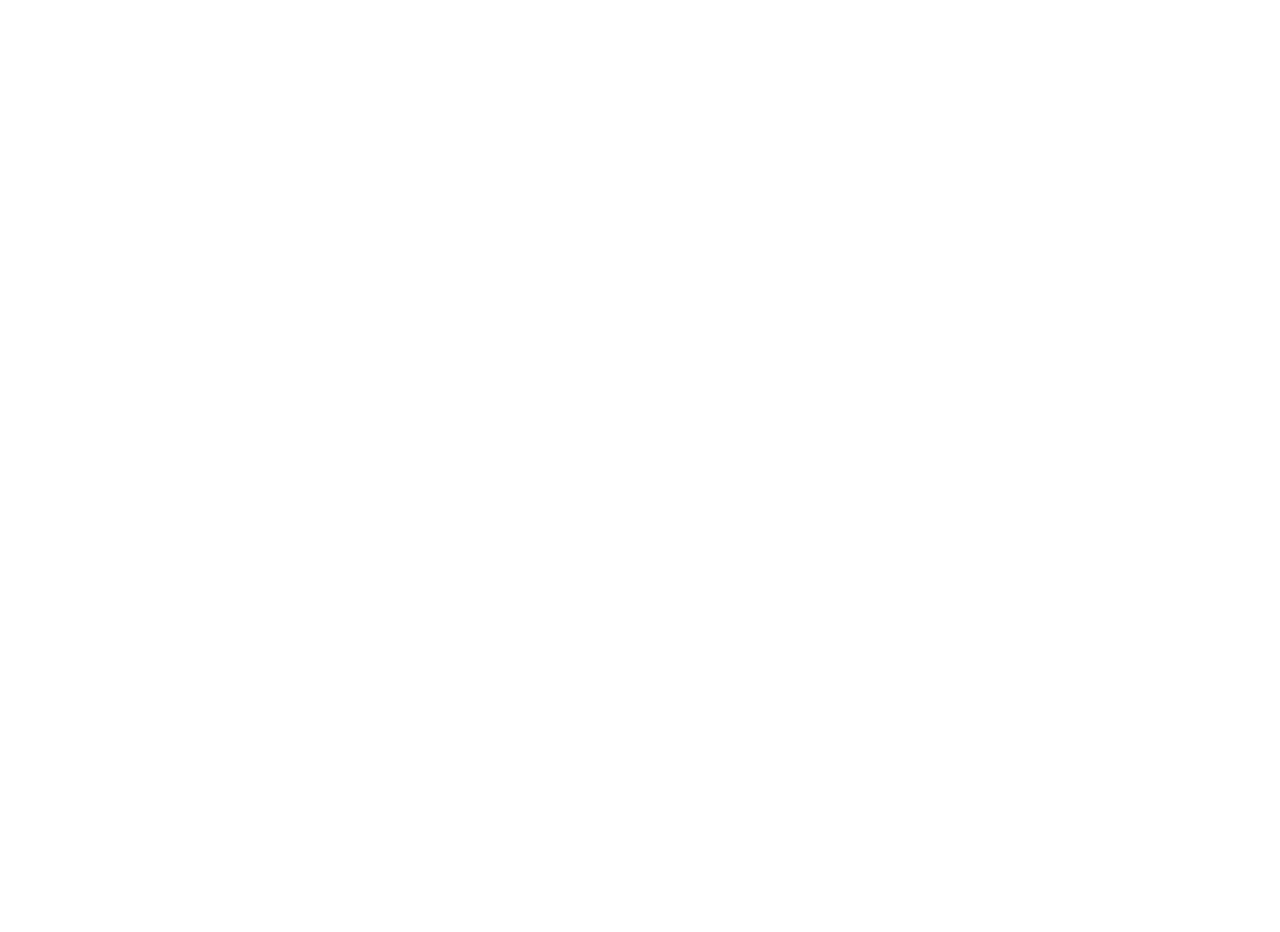
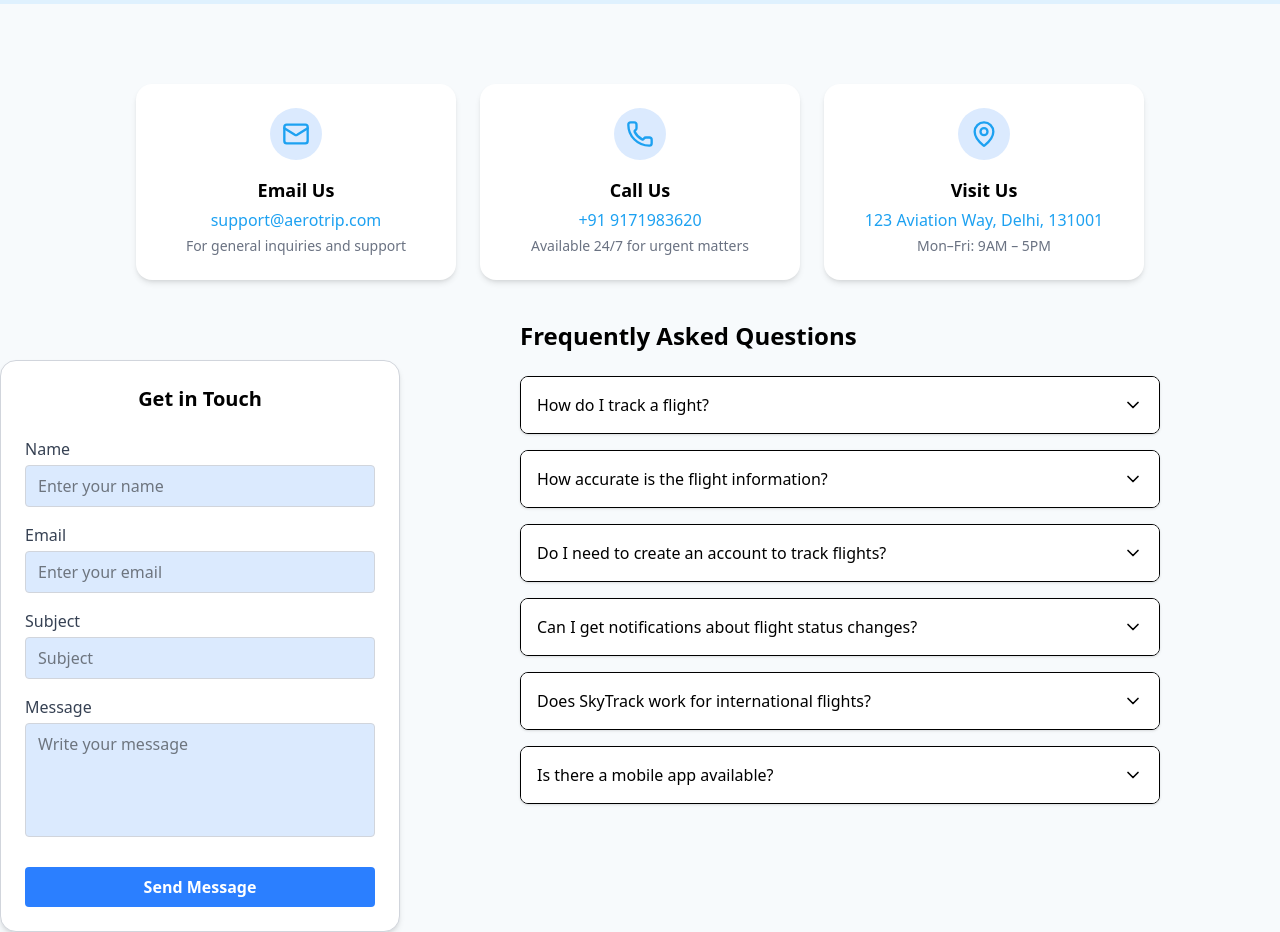
Before and after one commit to abhiiiiiii-21/Aero_Trip, a React (Vite) app: page /contact in a window 1280 px wide. Shown: the part 360-1292 px from the top of the page. Before the commit the page ends 800 px from the top, so only its background shows below. Built offline with nearby package versions, Linux system fonts and the light colour scheme; no server answers.

Commit message:
Started Contact Page

```diff
--- a/src/components/Contact.jsx
+++ b/src/components/Contact.jsx
@@ -1,13 +1,72 @@
-import React, { useEffect } from 'react'
+import { useEffect } from 'react'
+import { Mail, Phone, MapPin } from 'lucide-react';
+import ContactForm from '../miniComponents/ContactForm';
+import FAQs from '../miniComponents/FAQs';
+import FAQ from '../miniComponents/FAQs';
 
-const Contact = ({setTab}) => {
-    useEffect(()=>{
-        setTab("contact")
-    },[])
+const Contact = ({ setTab }) => {
+  useEffect(() => {
+    setTab("contact")
+  }, [])
   return (
     <div>
-      contact
+      <div className='text-center pt-30 bg-[#DFF1FE] pb-30'>
+        <h2 className="text-7xl font-bold text-[#1da1f2] mb-6">Contact Us</h2>
+        <p className='text-xl text-gray-500'>Have questions, feedback, or need assistance? Our team is here to help. Reach out to us using any of the methods below.</p>
+      </div>
+
+      <div className='bg-[#F7FAFC]'>
+        <div className="max-w-6xl mx-auto pt-20 flex flex-col md:flex-row justify-center items-center gap-6">
+
+          <div className="bg-white rounded-2xl shadow-md p-6 w-full md:w-80 text-center transform transition duration-300 hover:scale-105 hover:shadow-lg">
+            <div className="flex justify-center mb-4">
+              <div className="bg-blue-100 rounded-full p-3">
+                <Mail className="text-[#1DA1F1]" size={28} />
+              </div>
+            </div>
+            <h3 className="text-lg font-semibold mb-1">Email Us</h3>
+            <p className="text-[#1DA1F1] font-medium mb-1 cursor-pointer">support@aerotrip.com</p>
+            <p className="text-gray-500 text-sm">For general inquiries and support</p>
+          </div>
+
+          <div className="bg-white rounded-2xl shadow-md p-6 w-full md:w-80 text-center transform transition duration-300 hover:scale-105 hover:shadow-lg">
+            <div className="flex justify-center mb-4">
+              <div className="bg-blue-100 rounded-full p-3">
+                <Phone className="text-[#1DA1F1]" size={28} />
+              </div>
+            </div>
+            <h3 className="text-lg font-semibold mb-1">Call Us</h3>
+            <p className="text-[#1DA1F1] font-medium mb-1 cursor-pointer">+91 9171983620</p>
+            <p className="text-gray-500 text-sm">Available 24/7 for urgent matters</p>
+          </div>
+
+          <div className="bg-white rounded-2xl shadow-md p-6 w-full md:w-80 text-center transform transition duration-300 hover:scale-105 hover:shadow-lg">
+            <div className="flex justify-center mb-4">
+              <div className="bg-blue-100 rounded-full p-3">
+                <MapPin className="text-[#1DA1F1]" size={28} />
+              </div>
+            </div>
+            <h3 className="text-lg font-semibold mb-1">Visit Us</h3>
+            <p className="text-[#1DA1F1] font-medium mb-1 cursor-pointer">
+              123 Aviation Way, Delhi, 131001
+            </p>
+            <p className="text-gray-500 text-sm">Mon–Fri: 9AM – 5PM</p>
+          </div>
+        </div>
+
+        <div className='flex'>
+          <ContactForm/>
+          <FAQs/>
+
+          <div></div>
+        </div>
+
+
+
+      </div>
+
     </div>
+
   )
 }
 
--- /dev/null
+++ b/src/miniComponents/ContactForm.jsx
@@ -0,0 +1,37 @@
+
+const ContactForm = () => {
+    return (
+        <div>
+            <div className="w-[400px] bg-white rounded-2xl shadow-md p-6 border border-gray-300 mt-20">
+
+                <h2 className="text-xl font-bold mb-6 text-center">Get in Touch</h2>
+
+                <div className="mb-4">
+                    <label className="block mb-1 font-medium text-gray-700">Name</label>
+                    <input type="text" className="w-full px-3 py-2 bg-blue-100 border border-gray-300 rounded" placeholder="Enter your name" />
+                </div>
+
+                <div className="mb-4">
+                    <label className="block mb-1 font-medium text-gray-700">Email</label>
+                    <input type="email" className="w-full px-3 py-2 bg-blue-100 border border-gray-300 rounded" placeholder="Enter your email" />
+                </div>
+
+                <div className="mb-4">
+                    <label className="block mb-1 font-medium text-gray-700">Subject</label>
+                    <input type="text" className="w-full px-3 py-2 bg-blue-100 border border-gray-300 rounded" placeholder="Subject" />
+                </div>
+
+                <div className="mb-6">
+                    <label className="block mb-1 font-medium text-gray-700">Message</label>
+                    <textarea rows="4" className="w-full px-3 py-2 bg-blue-100 border border-gray-300 rounded resize-none" placeholder="Write your message"></textarea>
+                </div>
+
+                <button className="w-full bg-blue-500 hover:bg-blue-600 text-white font-semibold py-2 rounded">
+                    Send Message
+                </button>
+            </div>
+        </div>
+    )
+}
+
+export default ContactForm
--- /dev/null
+++ b/src/miniComponents/FAQs.jsx
@@ -0,0 +1,49 @@
+import React, { useState } from "react";
+import { ChevronDown, ChevronUp } from "lucide-react";
+
+const faqs = [
+  { question: "How do I track a flight?", answer: "Enter the flight number or destination in the search bar on our home page or flight search page. You can track flights by airline code and flight number (e.g., AA1234) or search by destination airport to see all flights to that location." },
+  { question: "How accurate is the flight information?", answer: "Our data is updated in real-time from reliable aviation sources to ensure accuracy." },
+  { question: "Do I need to create an account to track flights?", answer: "No, you can track flights without an account. However, creating one allows you to save preferences." },
+  { question: "Can I get notifications about flight status changes?", answer: "Yes, you can enable notifications to receive updates about delays, departures, or arrivals." },
+  { question: "Does SkyTrack work for international flights?", answer: "Yes, SkyTrack supports both domestic and international flights globally." },
+  { question: "Is there a mobile app available?", answer: "Yes, SkyTrack is available on both Android and iOS platforms." },
+];
+
+export default function FAQ() {
+  const [openIndex, setOpenIndex] = useState(null);
+
+  const toggleFAQ = (index) => {
+    setOpenIndex(openIndex === index ? null : index);
+  };
+
+  return (
+    <div className="max-w-2xl mx-auto my-10 px-4">
+      <h2 className="text-2xl font-semibold mb-6">Frequently Asked Questions</h2>
+      <div className="space-y-4">
+        {faqs.map((faq, index) => (
+          <div key={index} className="border rounded-lg overflow-hidden shadow-sm">
+            <button
+              onClick={() => toggleFAQ(index)}
+              className="w-full flex justify-between items-center px-4 py-4 text-left bg-white hover:bg-gray-50 transition"
+            >
+              <span className="text-base font-medium">{faq.question}</span>
+              {openIndex === index ? (
+                <ChevronUp className="w-5 h-5" />
+              ) : (
+                <ChevronDown className="w-5 h-5" />
+              )}
+            </button>
+            <div
+              className={`px-4 text-sm text-gray-700 transition-all duration-300 ease-in-out ${
+                openIndex === index ? "max-h-40 py-2" : "max-h-0 overflow-hidden"
+              }`}
+            >
+              {faq.answer}
+            </div>
+          </div>
+        ))}
+      </div>
+    </div>
+  );
+}
```
Also changed, not shown: src/components/Footer.jsx (+2 -6 lines).
